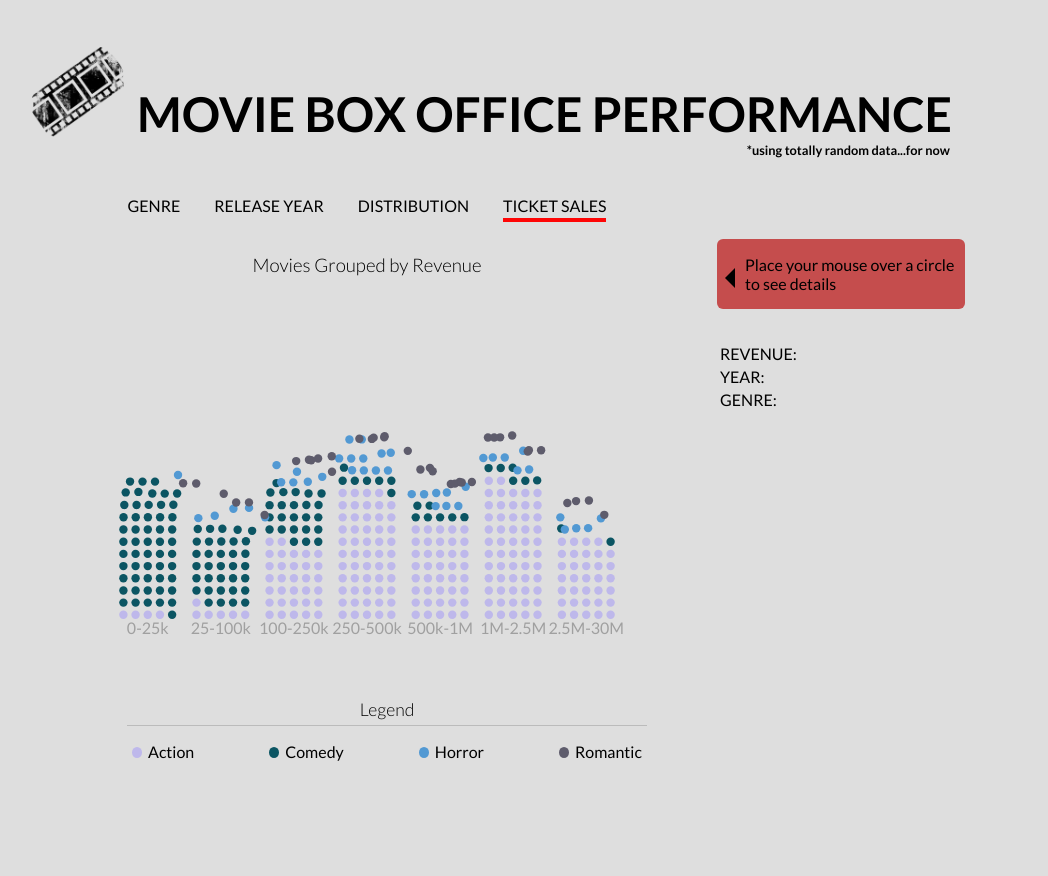
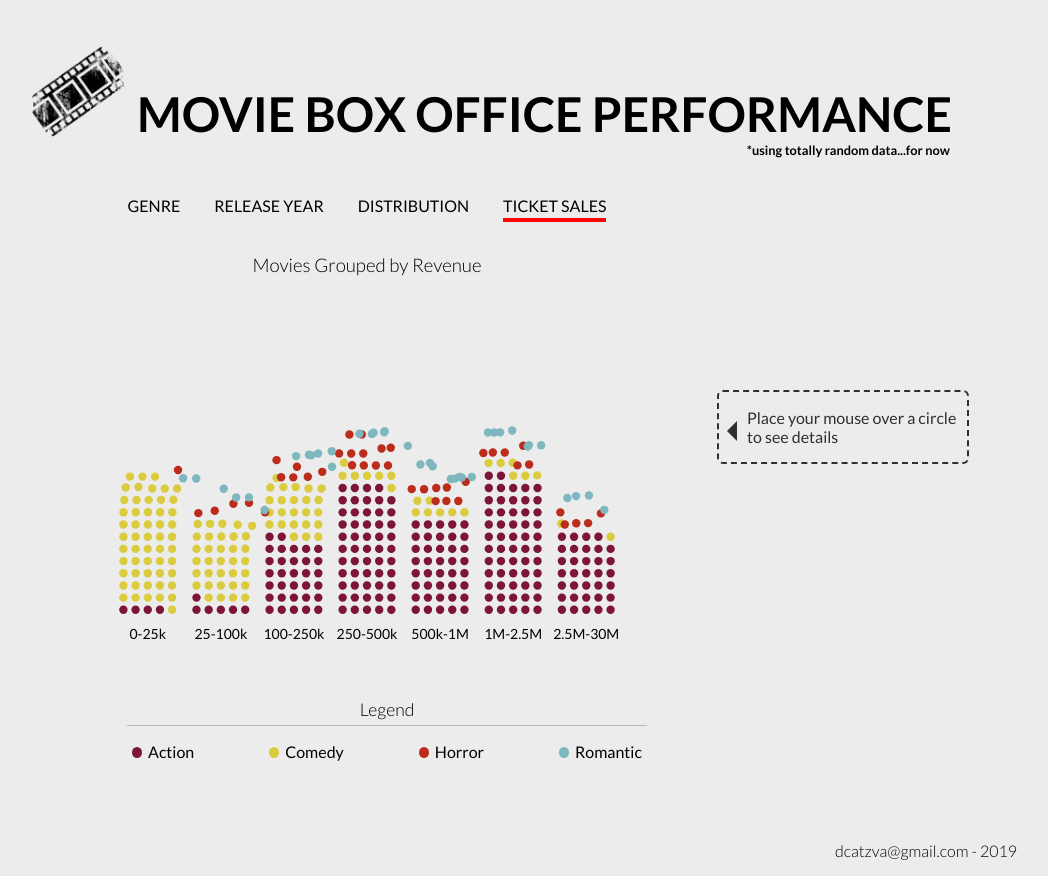
Before and after one commit to rockthecatzva/animated-histogram, a React app: page / in a window 1280 px wide. Shown: the whole page, without its empty margins (123-1171 px from the left). Before the commit the page ends 800 px from the top, so only its background shows below. Built offline with nearby package versions, Linux system fonts and the light colour scheme.

Commit message:
added footer and tried out some new colors

```diff
--- a/src/App.js
+++ b/src/App.js
@@ -1,6 +1,6 @@
 import React, { Component } from "react";
 import ReactDOM from "react-dom";
-import MenuButtonsAnimated from "./components/MenuButtonsAnimated";
+import MenuButtons from "./components/MenuButtons";
 import SideBar from "./components/SideBar";
 
 import { select, selectAll } from "d3-selection";
@@ -54,9 +54,10 @@ export default class App extends Component {
       .append("text")
       .attr("class", "xaxis-labels")
       .text(d => d.text)
+      .attr("font-size", "14px")
       .attr("x", (d, i) => d.x)
       .attr("y", this.height + 10)
-      .attr("fill", "#a0a0a0")
+      .attr("fill", "#000")
       .transition()
       .attr("y", d => d.y)
       .attr("opacity", 1)
@@ -365,7 +366,7 @@ export default class App extends Component {
 
           <h5 className="disclaimer">*using totally random data...for now</h5>
         </div>
-        <MenuButtonsAnimated
+        <MenuButtons
           selectedButton={selectedHistoButton}
           onButtonClick={i => this.onHistoButtonClick(i)}
         >
@@ -373,7 +374,7 @@ export default class App extends Component {
           <div>Release Year</div>
           <div>Distribution</div>
           <div>Ticket Sales</div>
-        </MenuButtonsAnimated>
+        </MenuButtons>
         <div className="svg-and-sidebar">
           <div className="svg-container" ref={ref => (this.svgContainer = ref)}>
             <h3>{chartTitle}</h3>
@@ -402,6 +403,7 @@ export default class App extends Component {
             </li>
           </ul>
         </div>
+        <div className="footer"><p>dcatzva@gmail.com - 2019</p></div>
       </div>
     );
   }
--- a/src/components/HistogramUtilities.js
+++ b/src/components/HistogramUtilities.js
@@ -1,10 +1,10 @@
 const STANDARD_RADIUS = 4.2, //use a getter/setter?
   COL_WIDTH = 5, //use a getter/setter?
   PADDING = 2.9, //use a getter/setter?
-  LABEL_PADDING = 3,
+  X_LABEL_PADDING = 0,
   HISTO_GROUP_PADDING = 6, //pegged to col_width?
   BY_PLATFORM_PADDING = 20, //pegged to col_width?
-  SVG_BOTTOM_PADDING = 20;
+  SVG_BOTTOM_PADDING = 25;
 
 exports.standardRadius = STANDARD_RADIUS;
 // exports.columnWidth = COL_WIDTH;
@@ -39,10 +39,10 @@ exports.histogramFixedWidthDiscreteValues = (
   const xAxisLabels = tags.map((t, i) => ({
     text: t,
     x: labelX[i],
-    y: height - 5 //make 5 a var?
+    y: height - X_LABEL_PADDING
   }));
 
-  const valueY = _getValueLabelPositions(tags, rcs, height, 40); //make 40 a var
+  const valueY = _getValueLabelPositions(tags, rcs, height, 50); //make 40 a const?
 
   const formattedLabels = tags.map(t => labelFormatter(t));
 
@@ -87,13 +87,13 @@ exports.histogramFixedWidthRangeValues = (
     .map((t, i) => ({
       text: t,
       x: labelX[i],
-      y: height - 5 //make this var?
+      y: height - X_LABEL_PADDING
     }));
   const valueY = _getValueLabelPositions(
     groupingData,
     rcs,
     height,
-    40 //make this a variable?
+    50
   );
 
   const valueLabels = groupingData.map((t, i) => ({
@@ -129,10 +129,10 @@ exports.histogramDynamicWidthDiscreteValues = (
   const xAxisLabels = tags.map((t, i) => ({
     text: t,
     x: labelX[i],
-    y: height - 5
+    y: height - X_LABEL_PADDING
   }));
 
-  const valueY = _getValueLabelPositions(tags, rcs, height, 40);
+  const valueY = _getValueLabelPositions(tags, rcs, height, 50);
   const formattedLabels = tags.map(t => labelFormatter(t));
   const valueLabels = tags.map((t, i) => ({
     text: formattedLabels[i],
@@ -267,7 +267,7 @@ const _getValueLabelPositions = (
   tags,//doesnt really need actual tags- see numtags above
   rowCols,
   height,
-  gapSpace = 40 //IS HEIGHT EVEN NECESSARY??
+  gapSpace// = 0 //IS HEIGHT EVEN NECESSARY??
 ) =>
   tags.map((t, i) => {
     const maxH = rowCols
--- a/src/components/MenuButtonsAnimated.js
+++ b/src/components/MenuButtons.js
@@ -1,7 +1,7 @@
 import React from "react";
 import PropTypes from "prop-types";
 
-export default function MenuButtonsAnimated(props) {
+export default function MenuButtons(props) {
   const { onButtonClick, selectedButton } = props;
 
   return (
@@ -21,7 +21,7 @@ export default function MenuButtonsAnimated(props) {
   );
 }
 
-MenuButtonsAnimated.propTypes = {
+MenuButtons.propTypes = {
   onButtonClick: PropTypes.func.isRequired,
   selectedButton: PropTypes.number
 };
--- a/src/components/SideBar.js
+++ b/src/components/SideBar.js
@@ -1,26 +1,34 @@
 import React from "react";
+
+const formatDollars = val => {
+  if (val >= 1000000) {
+    return (val / 1000000).toFixed(1) + "M";
+  }
+  if (val >= 10000) {
+    return (val / 1000).toFixed(1) + "K";
+  }
+
+  if (val >= 1000) {
+    return (val / 1000).toFixed(2) + "K";
+  }
+
+  return val.toFixed(2);
+};
 
 export default function SideBar(props) {
   const { data, showInstructions } = props;
 
   return (
     <div className="sidebar">
-      <div className="side-instructs">
-        <div
-          className={`arrow-and-text ${!showInstructions ? " --fadeout" : "--fadein"}`}
-        >
-          <div className="arrow-left" />
-          <p>Place your mouse over a circle to see details</p>
-        </div>
-      </div>
-
-      <div className="side-data">
+      <div
+        className={`side-data ${showInstructions ? " --fadeout" : "--fadein"}`}
+      >
         <p className="movie-name">{data ? data.name : ""}</p>
         <table>
           <tbody>
             <tr>
               <td>REVENUE:</td>
-              <td>{data ? "$"+data.ticket_sales / 1000 : ""}</td>
+              <td>{data ? "$" + formatDollars(data.ticket_sales)  : ""}</td>
             </tr>
             <tr>
               <td>YEAR:</td>
@@ -28,11 +36,29 @@ export default function SideBar(props) {
             </tr>
             <tr>
               <td>GENRE:</td>
-              <td>{data ? <span><div className={`legend-circle ${data.type}`}/>{data.type}</span> : ""}</td>
+              <td>
+                {data ? (
+                  <span>
+                    <div className={`legend-circle ${data.type}`} />
+                    {data.type}
+                  </span>
+                ) : (
+                  ""
+                )}
+              </td>
             </tr>
           </tbody>
         </table>
-
+      </div>
+      <div className="side-instructs">
+        <div
+          className={`arrow-and-text ${
+            !showInstructions ? " --fadeout" : "--fadein"
+          }`}
+        >
+          <div className="arrow-left" />
+          <p>Place your mouse over a circle to see details</p>
+        </div>
       </div>
     </div>
   );
--- a/src/style.scss
+++ b/src/style.scss
@@ -1,8 +1,8 @@
-$color-bg: #dedede;
-$color-1: #5e5c6c;
-$color-2: #0b5563;
-$color-3: #5299d3;
-$color-4: #beb8eb;
+$color-bg: #ececec;
+$color-1: #7FB7BE;
+$color-2: #DACC3E;
+$color-3: #BC2C1A;
+$color-4: #7D1538;
 $color-font: #000;
 $color-selected-button: #fff;
 
@@ -107,22 +107,16 @@ body {
     height: 100%;
     position: relative;
 
-    // display: flex;
-    // align-items: center;
-    // justify-content: center;
-
     .movie-name {
       font-size: 2em;
     }
     .side-instructs {
-      //   position: absolute;
-      //   top: 50%;
-      //   transform: translate(0, -50%);
+      margin-top: 3em;
 
       .arrow-and-text {
         width: 80%;
         font-size: 1em;
-        background-color: #c54d4d;
+        border: dashed 2px;
         padding-left: 8px;
         border-radius: 6px;
 
@@ -132,7 +126,7 @@ body {
         }
 
         &.--fadein {
-          opacity: 1;
+          opacity: 0.8;
           transition: opacity 1s;
         }
 
@@ -145,6 +139,18 @@ body {
           border-bottom: 10px solid transparent;
           border-right: 10px solid $color-font;
         }
+      }
+    }
+
+    .side-data{
+      &.--fadeout {
+        opacity: 0;
+        transition: opacity 1s;
+      }
+
+      &.--fadein {
+        opacity: 0.8;
+        transition: opacity 0.5s;
       }
     }
   }
@@ -187,3 +193,10 @@ body {
     }
   }
 }
+
+
+.footer{
+  margin-top: 5em;
+  text-align: right;
+  font-weight: 300;
+}
```
Also changed, not shown: 1 other file (tests, documents, lock files or other folders).
